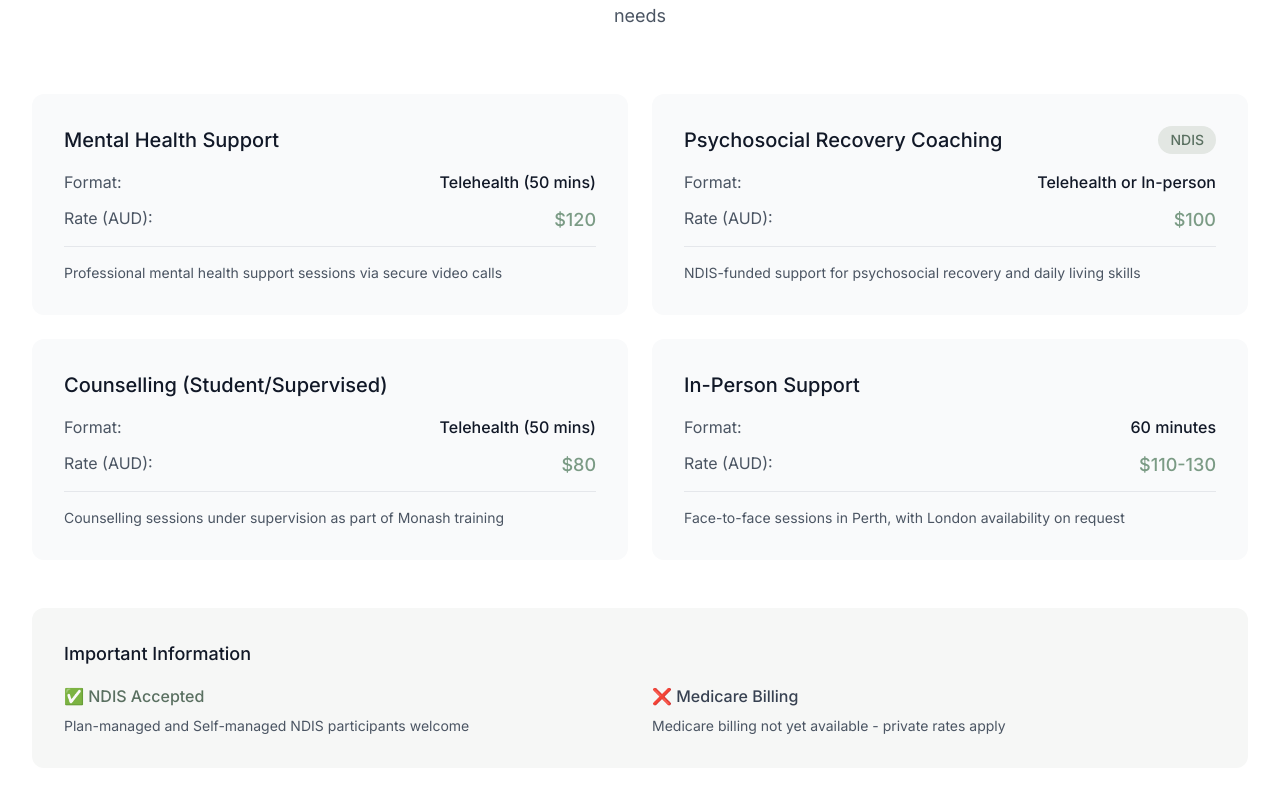
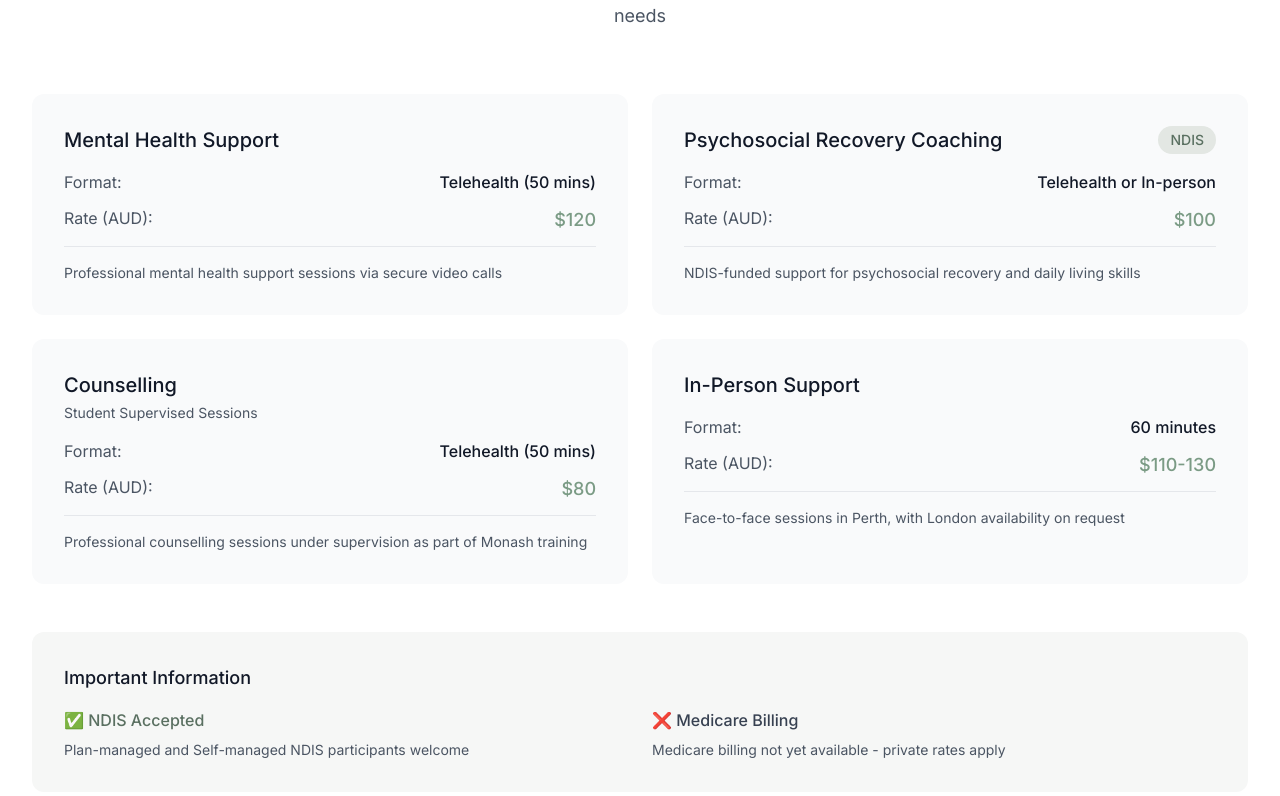
Before and after one commit to ptgh/ground-path, a React (Vite) app: page / in a window 1280 px wide. Shown: the part 1660-2456 px from the top of the page. Built offline with nearby package versions, Linux system fonts and the light colour scheme; no server answers.

Commit message:
Refactor services description
Update the 'Counselling (Student/Supervised)' service description in `src/components/Services.tsx` to use a more concise heading.

```diff
--- a/src/components/Services.tsx
+++ b/src/components/Services.tsx
@@ -15,10 +15,11 @@ const Services = () => {
       ndis: true
     },
     {
-      name: "Counselling (Student/Supervised)",
+      name: "Counselling",
+      subheading: "Student Supervised Sessions",
       format: "Telehealth (50 mins)",
       rate: "$80",
-      description: "Counselling sessions under supervision as part of Monash training"
+      description: "Professional counselling sessions under supervision as part of Monash training"
     },
     {
       name: "In-Person Support",
@@ -47,7 +48,12 @@ const Services = () => {
           {services.map((service, index) => (
             <div key={index} className="fade-in bg-gray-50 rounded-xl p-8 hover:shadow-lg transition-shadow duration-300">
               <div className="flex justify-between items-start mb-4">
-                <h3 className="text-xl font-medium text-gray-900">{service.name}</h3>
+                <div>
+                  <h3 className="text-xl font-medium text-gray-900">{service.name}</h3>
+                  {service.subheading && (
+                    <p className="text-sm text-gray-600 mt-1">{service.subheading}</p>
+                  )}
+                </div>
                 {service.ndis && (
                   <span className="bg-sage-100 text-sage-700 px-3 py-1 rounded-full text-sm font-medium">
                     NDIS
```
